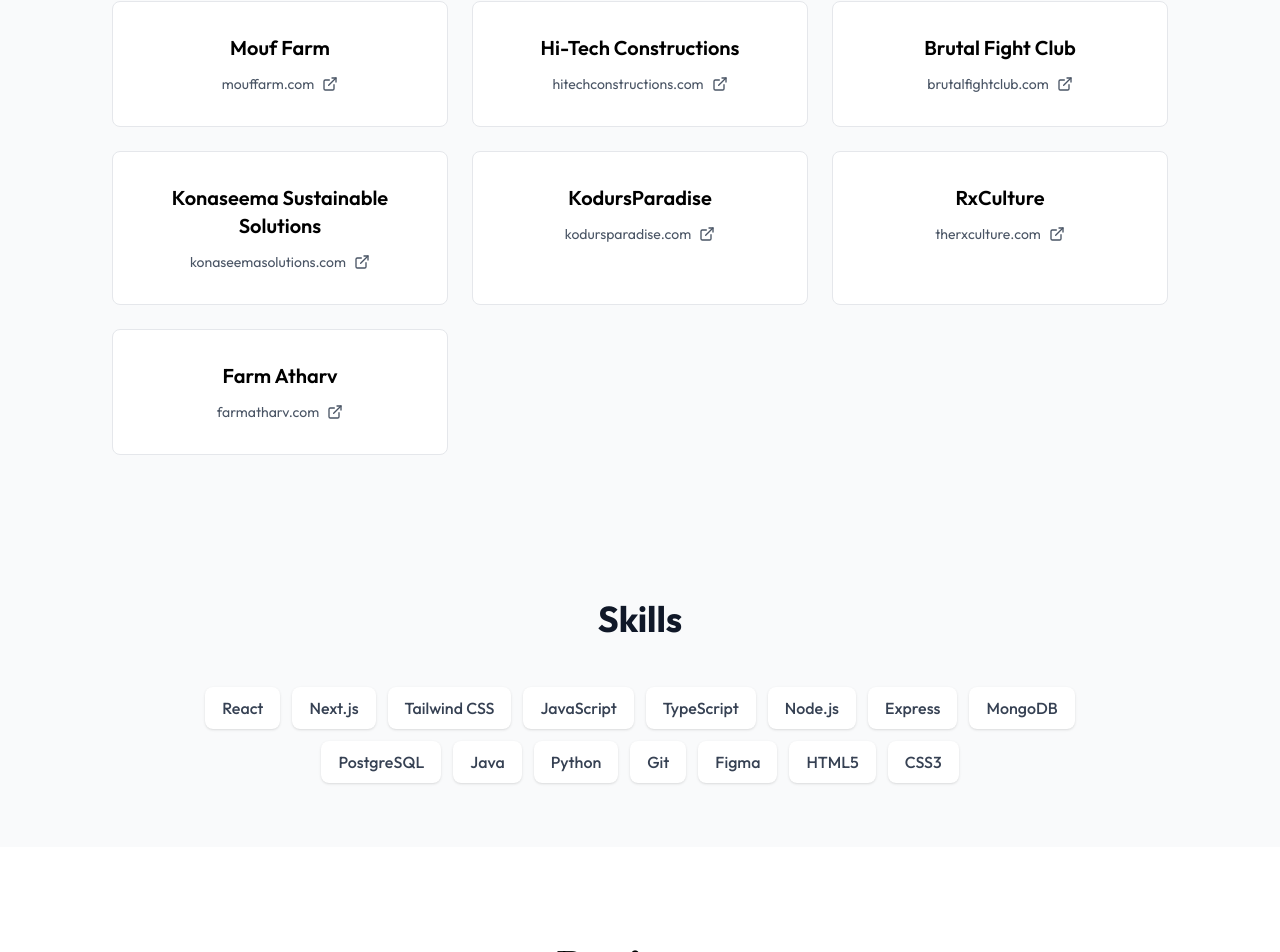
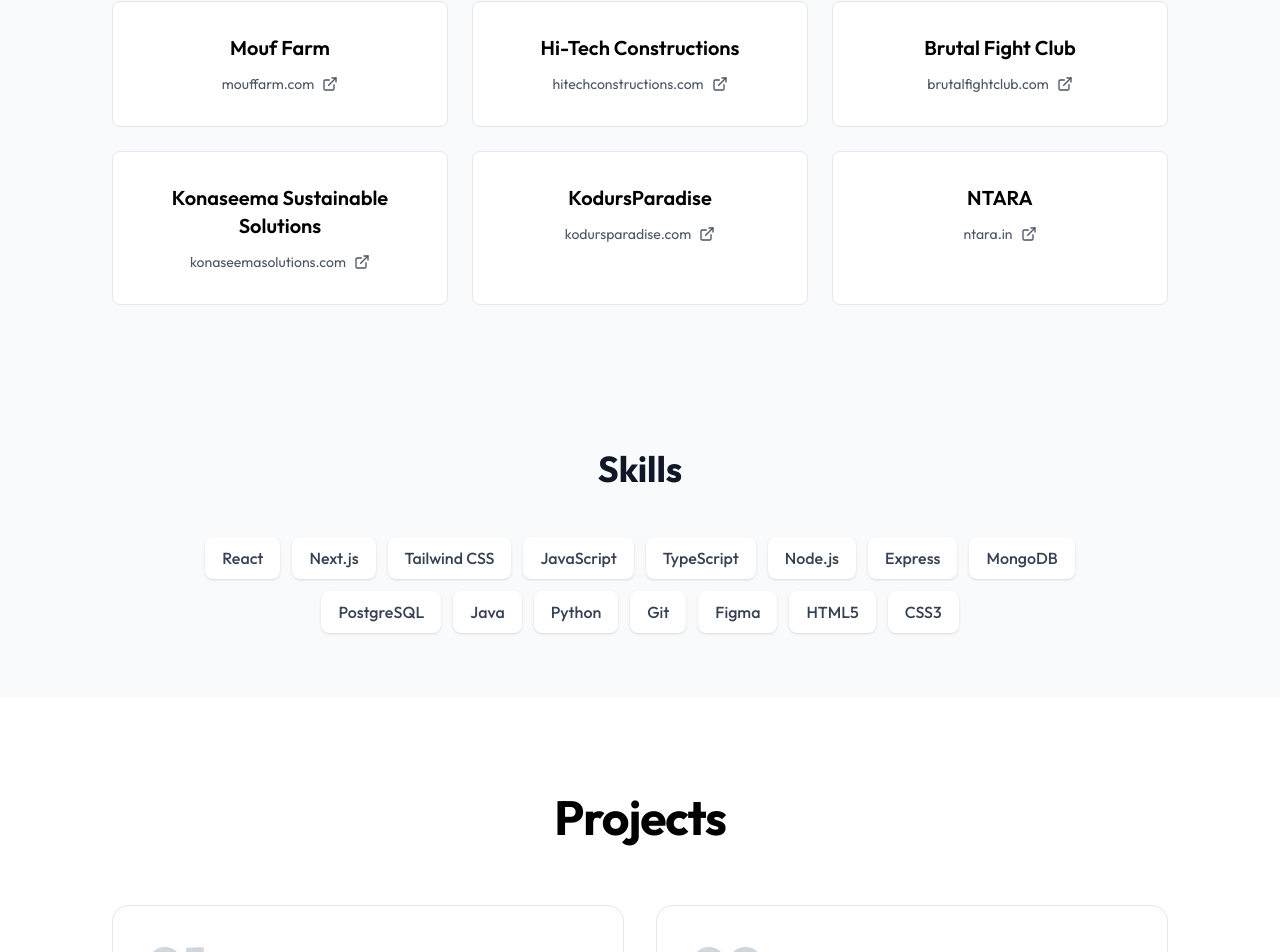
Before and after one commit to RavikrGTX/portfolio, a Next.js app: page / in a window 1280 px wide. Shown: the part 1675-2627 px from the top of the page. Built offline with nearby package versions, Linux system fonts and the light colour scheme; a web font is replaced by a local one.

Commit message:
add new client

```diff
--- a/src/app/components/Mywork.jsx
+++ b/src/app/components/Mywork.jsx
@@ -49,17 +49,10 @@ export default function WorkSection() {
     },
     {
       id: 6,
-      businessName: 'RxCulture',
-      logo: assets.rxculturelogo,
-      website: 'https://therxculture.com',
-      domain: 'therxculture.com'
-    },
-    {
-      id: 7,
-      businessName: 'Farm Atharv',
-      logo: assets.rxculturelogo,
-      website: 'https://farmatharv.com',
-      domain: 'farmatharv.com'
+      businessName: 'NTARA',
+      logo: assets.bfclogo,
+      website: 'https://ntara.in',
+      domain: 'ntara.in'
     },
 
   ];
```
Also changed, not shown: data/portfolio.txt.
